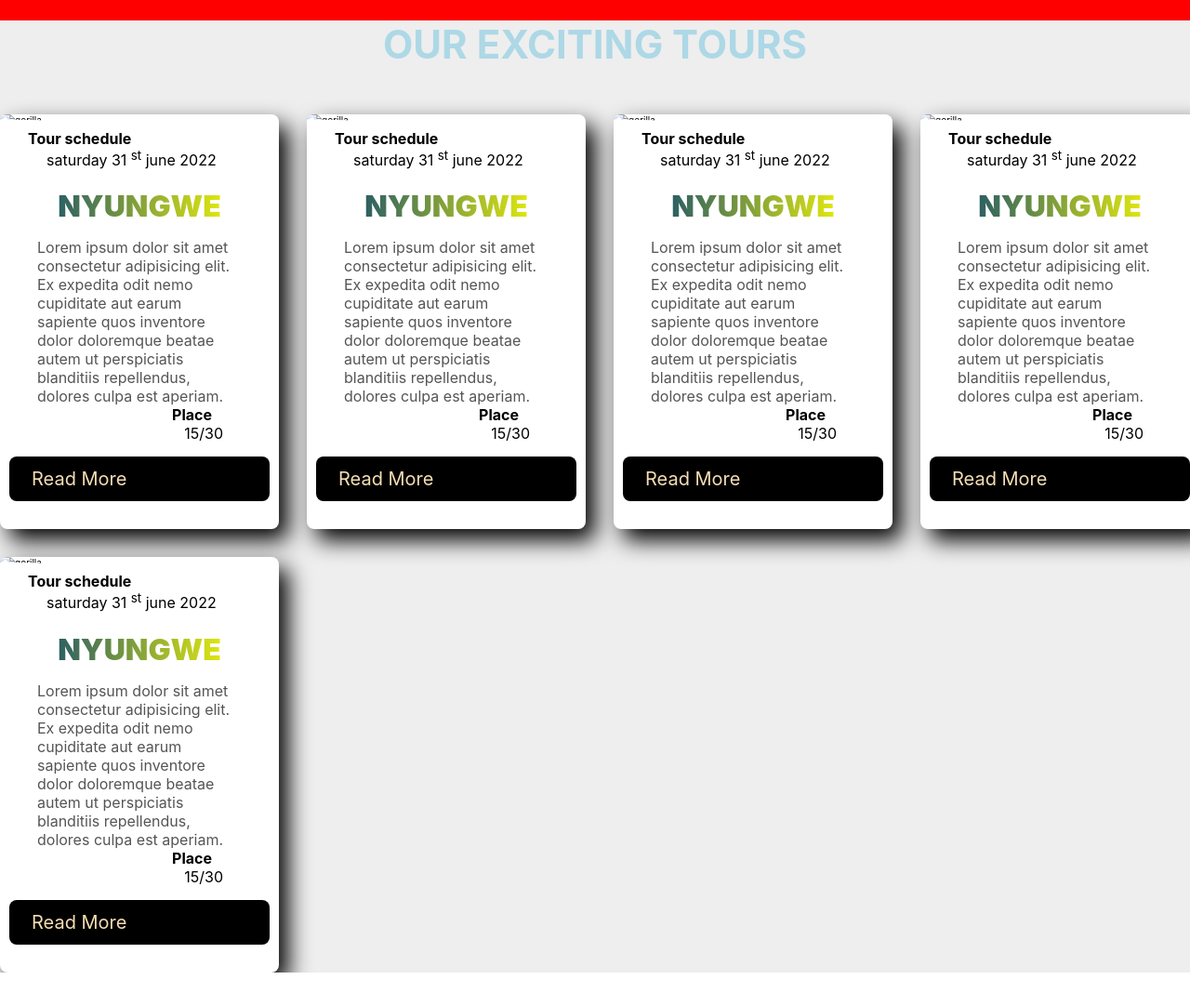
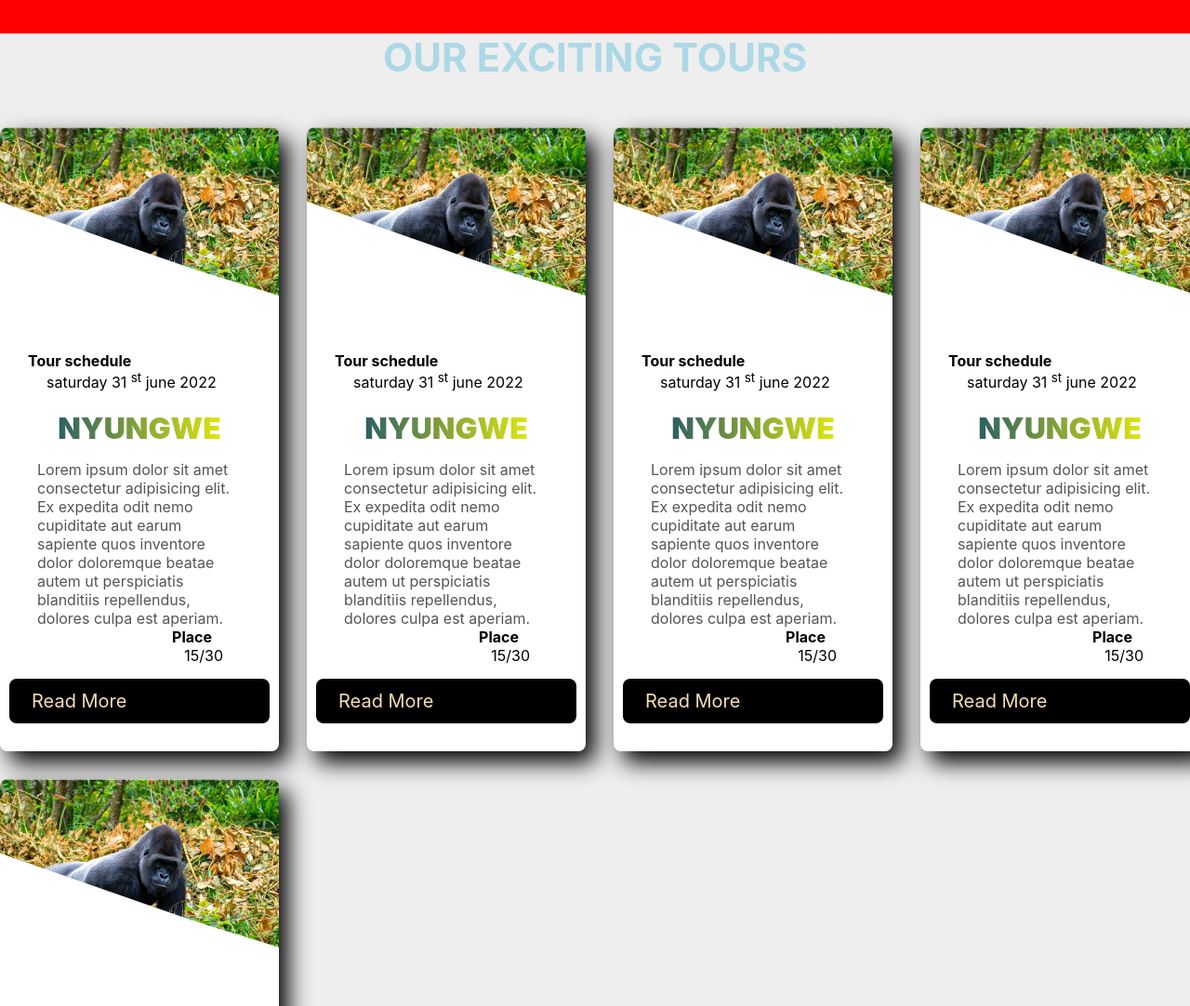
Before and after one commit to Lydie260/bookingTourHTML, a plain HTML site: page index.html in a window 1280 px wide. Shown: the part 1260-2342 px from the top of the page at 93% size. Before the commit the page ends 2306 px from the top, so only its background shows below. Drawn offline with Linux system fonts and the light colour scheme; the site is published under a folder, as on GitHub Pages, so addresses that start at the root find nothing; grey boxes are pictures that could not be loaded.

Commit message:
change direction of images in index.html and css/styel.css

```diff
--- a/style.css
+++ b/css/style.css
@@ -12,7 +12,7 @@ body{
     /* font-family: 'Inter', sans-serif; */
 }
 header{
-    background-image:url("/images/Kigali.jpg");
+    background-image:url("../images/Kigali.jpg");
     width: 100%;
     height: 100vh;
     background-repeat: no-repeat;
--- a/index.html
+++ b/index.html
@@ -5,13 +5,13 @@
     <meta http-equiv="X-UA-Compatible" content="IE=edge" />
     <meta name="viewport" content="width=device-width, initial-scale=1.0" />
     <title>RWANDA BOOKING TOUR</title>
-    <link rel="stylesheet" href="style.css" />
+    <link rel="stylesheet" href="css/style.css">
   </head>
   <body>
     <nav>
       <div class="logo">
         <img
-          src="/images/logo3.png"
+          src="images/logo3.png"
           alt="RWANDA-BOOKING TOUR"
           class="logo-img"
         />
@@ -78,7 +78,7 @@
       <h2 class="title">Our Exciting Tours</h2>
       <div class="main-card">
         <div class="card">
-          <img src="/images/gorilla2.jpeg" alt="gorilla" class="img-card" />
+          <img src="images/gorilla2.jpeg" alt="gorilla" class="img-card" />
           <div class="card-content">
             <h5 class="schedule-title">Tour schedule</h5>
             <p class="schedule-date">saturday 31 <sup>st</sup> june 2022</p>
@@ -97,7 +97,7 @@
           <a href="" class="nav-link nav-btn read-btn"> Read More</a>
         </div>
         <div class="card">
-          <img src="/images/gorilla2.jpeg" alt="gorilla" class="img-card" />
+          <img src="images/gorilla2.jpeg" alt="gorilla" class="img-card" />
           <div class="card-content">
             <h5 class="schedule-title">Tour schedule</h5>
             <p class="schedule-date">saturday 31 <sup>st</sup> june 2022</p>
@@ -116,7 +116,7 @@
           <a href="" class="nav-link nav-btn read-btn"> Read More</a>
         </div>
         <div class="card">
-          <img src="/images/gorilla2.jpeg" alt="gorilla" class="img-card" />
+          <img src="images/gorilla2.jpeg" alt="gorilla" class="img-card" />
           <div class="card-content">
             <h5 class="schedule-title">Tour schedule</h5>
             <p class="schedule-date">saturday 31 <sup>st</sup> june 2022</p>
@@ -135,7 +135,7 @@
           <a href="" class="nav-link nav-btn read-btn"> Read More</a>
         </div>
         <div class="card">
-          <img src="/images/gorilla2.jpeg" alt="gorilla" class="img-card" />
+          <img src="images/gorilla2.jpeg" alt="gorilla" class="img-card" />
           <div class="card-content">
             <h5 class="schedule-title">Tour schedule</h5>
             <p class="schedule-date">saturday 31 <sup>st</sup> june 2022</p>
@@ -154,7 +154,7 @@
           <a href="" class="nav-link nav-btn read-btn"> Read More</a>
         </div>
         <div class="card">
-          <img src="/images/gorilla2.jpeg" alt="gorilla" class="img-card" />
+          <img src="images/gorilla2.jpeg" alt="gorilla" class="img-card" />
           <div class="card-content">
             <h5 class="schedule-title">Tour schedule</h5>
             <p class="schedule-date">saturday 31 <sup>st</sup> june 2022</p>
```
Also changed, not shown: images/Kigali_Arena_Rwanda.webp (added).
